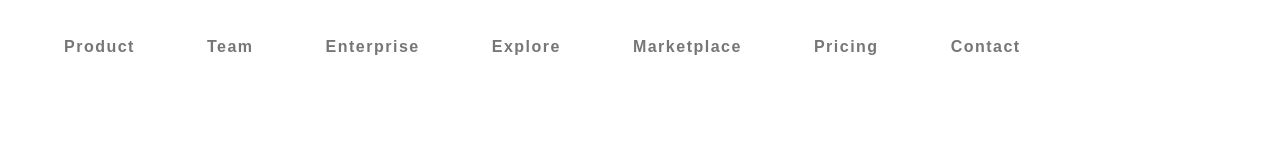
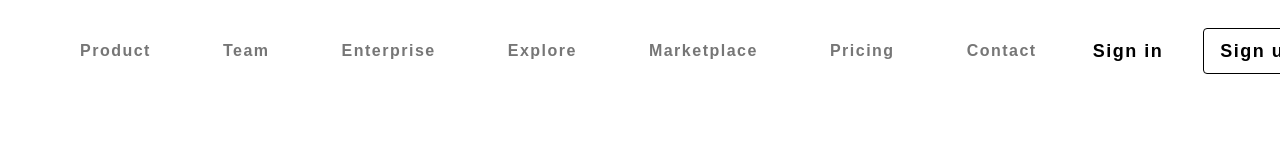
Before and after one commit to gravitad-dev/landing-abril-octagoncode-p2-4, a React (Vite) app: page / in a window 1280 px wide. Shown: the top 160 px of the page. Built offline with nearby package versions, Linux system fonts and the light colour scheme; a web font is replaced by a local one.

Commit message:
FIXED widths and structure in NavBar and Footer

```diff
--- a/index.html
+++ b/index.html
@@ -5,10 +5,10 @@
     <link
       rel="icon"
       type="image/png"
-      href="https://res.cloudinary.com/dijbczjp9/image/upload/v1713467471/Pngtree_vector_hand_drawn_green_building_5454660_snnl21.png"
+      href="https://res.cloudinary.com/db60chvpz/image/upload/v1717998518/d9ivcwrgyk3lenqovcpg.png"
     />
     <meta name="viewport" content="width=device-width, initial-scale=1.0" />
-    <title>Real Estate</title>
+    <title>OCTAGONCODE</title>
     <link
       rel="stylesheet"
       href="https://fonts.googleapis.com/css2?family=Product+Sans&display=swap"
@@ -18,3 +18,4 @@
     <div id="root"></div>
     <script type="module" src="/src/main.jsx"></script>
   </body>
+</html>
--- a/src/components/Footer/Footer.jsx
+++ b/src/components/Footer/Footer.jsx
@@ -21,6 +21,13 @@ function Footer() {
             </div> */}
           </a>
           <p className="text-base">{data.sections.footer.paragraph}</p>
+          <div className="flex">
+            <p className="text-base">{data.sections.footer.adress}</p>
+            <span className="border mx-4"></span>
+            <p className="text-base">{data.sections.footer.adress2}</p>
+          </div>
+          <p className="text-base">{data.sections.footer.office}</p>
+
           {/* <div className="flex items-center gap-4 sm:mb-24">
             <img
               height={32}
--- a/src/components/Navbar/Navbar.jsx
+++ b/src/components/Navbar/Navbar.jsx
@@ -16,19 +16,24 @@ function Navbar() {
       style={{ backgroundColor: "white", zIndex: 100 }}
     >
       <header>
-        <nav className="flex justify-between px-7 py-6 sm:p-6  items-center w-full position: fixed bg-[white] p-4 fixed top-0 left-0 w-full z-5">
+        <nav className=" px-10 py-7 w-100">
+          <section className="flex items-center justify-between w-100">
+            <div>
               <a href="/">
                 <div className="flex items-center gap- pr-4">
                   <img
-                height={132}
-                width={132}
+                    height={170}
+                    width={170}
                     src={data.sections.header.logo}
                     alt={data.sections.header.alt}
                   />
                   <p className="text-black">{data.sections.header.text_logo}</p>
                 </div>
               </a>
-          <ul className="items-center justify-around hidden sm:flex md:gap-2 lg:gap-8 xl:gap-12 mr-80">
+            </div>
+
+            <div>
+              <ul className="items-center  hidden sm:flex md:gap-2 lg:gap-8 xl:gap-12 ">
                 {data.sections.header.navbar.map((item, index) => (
                   <a
                     href={item.link}
@@ -41,6 +46,7 @@ function Navbar() {
                   </a>
                 ))}
               </ul>
+            </div>
 
             <div className="items-center text-lg hidden sm:flex gap-6 min-w-max-content px-4">
               <a
@@ -49,9 +55,7 @@ function Navbar() {
               >
                 {data.sections.header.userLogin}
               </a>
-            {/* <div>
-          <input type="text" className="text-white bg-black rounded-md" placeholder="Search DOML" />
-         </div> */}
+
               <button className="bg-white text-black py-2 px-4 rounded whitespace-nowrap">
                 <p className="font-bold text-[14px] md:text-[px] lg:text-[18px]">
                   Sign in
@@ -65,6 +69,7 @@ function Navbar() {
                 </p>
               </button>
             </div>
+          </section>
           <div className="sm:hidden">
             {isMenuOpen ? (
               <div className="relative">
--- a/src/data.json
+++ b/src/data.json
@@ -281,7 +281,10 @@
     "footer": {
       "alt": "Landing logo",
       "text_logo": "",
-      "paragraph": "Copyright 2022. All rights Reserved.",
+      "paragraph": "Copyright 2024. All rights Reserved.",
+      "adress": "PLAÇA DE CAN SURIS S/N 08940 CORNELLÁ DE LLOBREGAT BARCELONA",
+      "adress2": "Rúa Ricardo Santos 2 36960 SANXENXO PONTEVEDRA",
+      "office": "CANARIAS",
       "links": {
         "Company": {
           "name": "",
```
Lines whose indentation alone changed are shown as unchanged.
